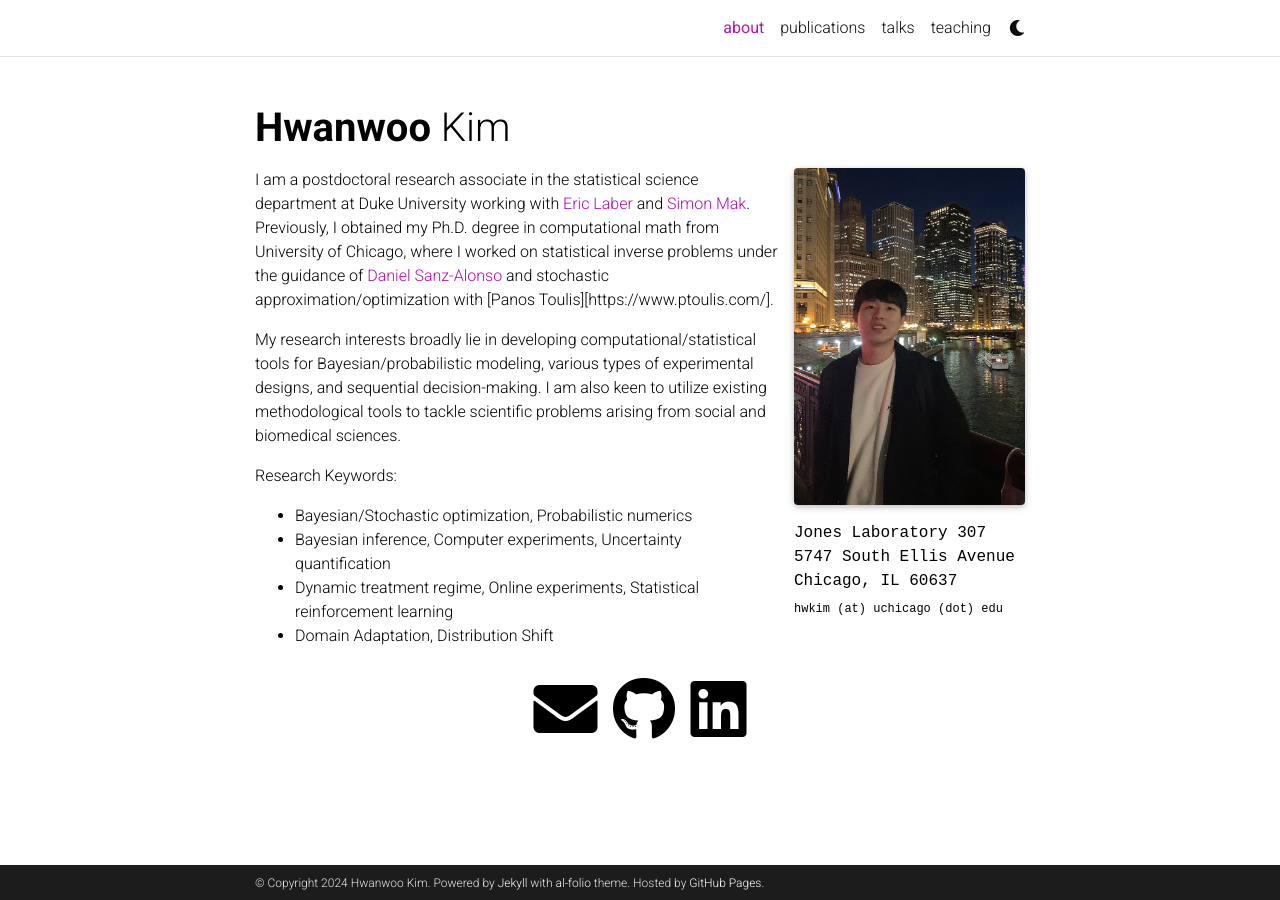
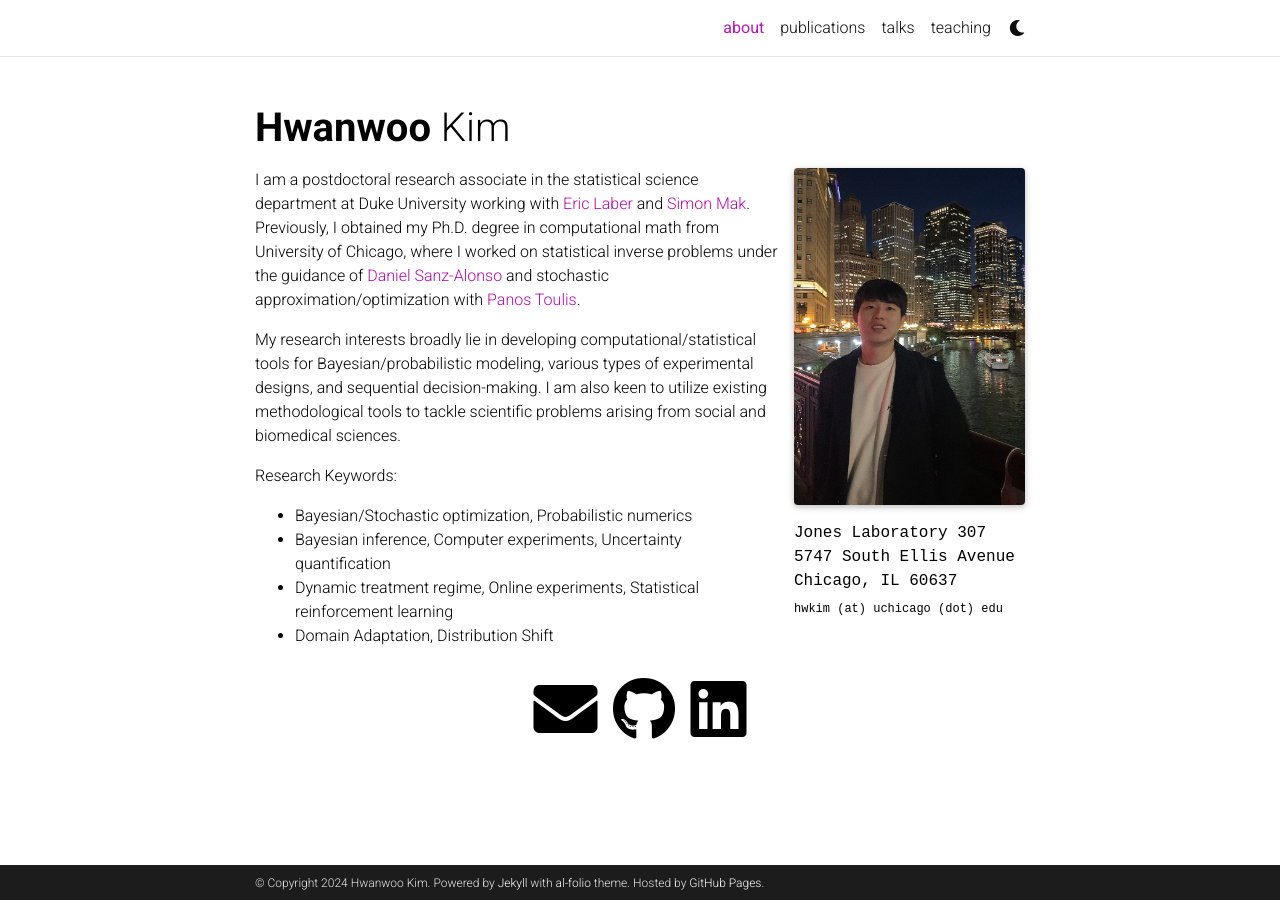
Before and after one commit to hwkim12/hwkim12.github.io, a Jekyll site: the page built from _pages/about.md, in a window 1280 px wide. Built offline with Jekyll 4.4.1, drawn with Linux system fonts in a browser that asks for light colours; full-size pictures stand in for the smaller copies a plugin makes; comment, search, counter and statistics services are not loaded; a style sheet for code colours, icons or effects is not loaded.

Commit message:
2024 July

```diff
--- a/_pages/about.md
+++ b/_pages/about.md
@@ -20,7 +20,7 @@ selected_papers: false # includes a list of papers marked as "selected={true}"
 social: true  # includes social icons at the bottom of the page
 ---
 
-I am a postdoctoral research associate in the statistical science department at Duke University working with [Eric Laber](https://www.laber-labs.com/) and [Simon Mak](https://sites.google.com/view/simonmak/home). Previously, I obtained my Ph.D. degree in computational math from University of Chicago, where I worked on statistical inverse problems under the guidance of [Daniel Sanz-Alonso](https://sites.google.com/a/uchicago.edu/sanz-alonso/about?authuser=0) and stochastic approximation/optimization with [Panos Toulis][https://www.ptoulis.com/].
+I am a postdoctoral research associate in the statistical science department at Duke University working with [Eric Laber](https://www.laber-labs.com/) and [Simon Mak](https://sites.google.com/view/simonmak/home). Previously, I obtained my Ph.D. degree in computational math from University of Chicago, where I worked on statistical inverse problems under the guidance of [Daniel Sanz-Alonso](https://sites.google.com/a/uchicago.edu/sanz-alonso/about?authuser=0) and stochastic approximation/optimization with [Panos Toulis](https://www.ptoulis.com/).
 
 My research interests broadly lie in developing computational/statistical tools for Bayesian/probabilistic modeling, various types of experimental designs, and sequential decision-making. I am also keen to utilize existing methodological tools to tackle scientific problems arising from social and biomedical sciences.
 
```
